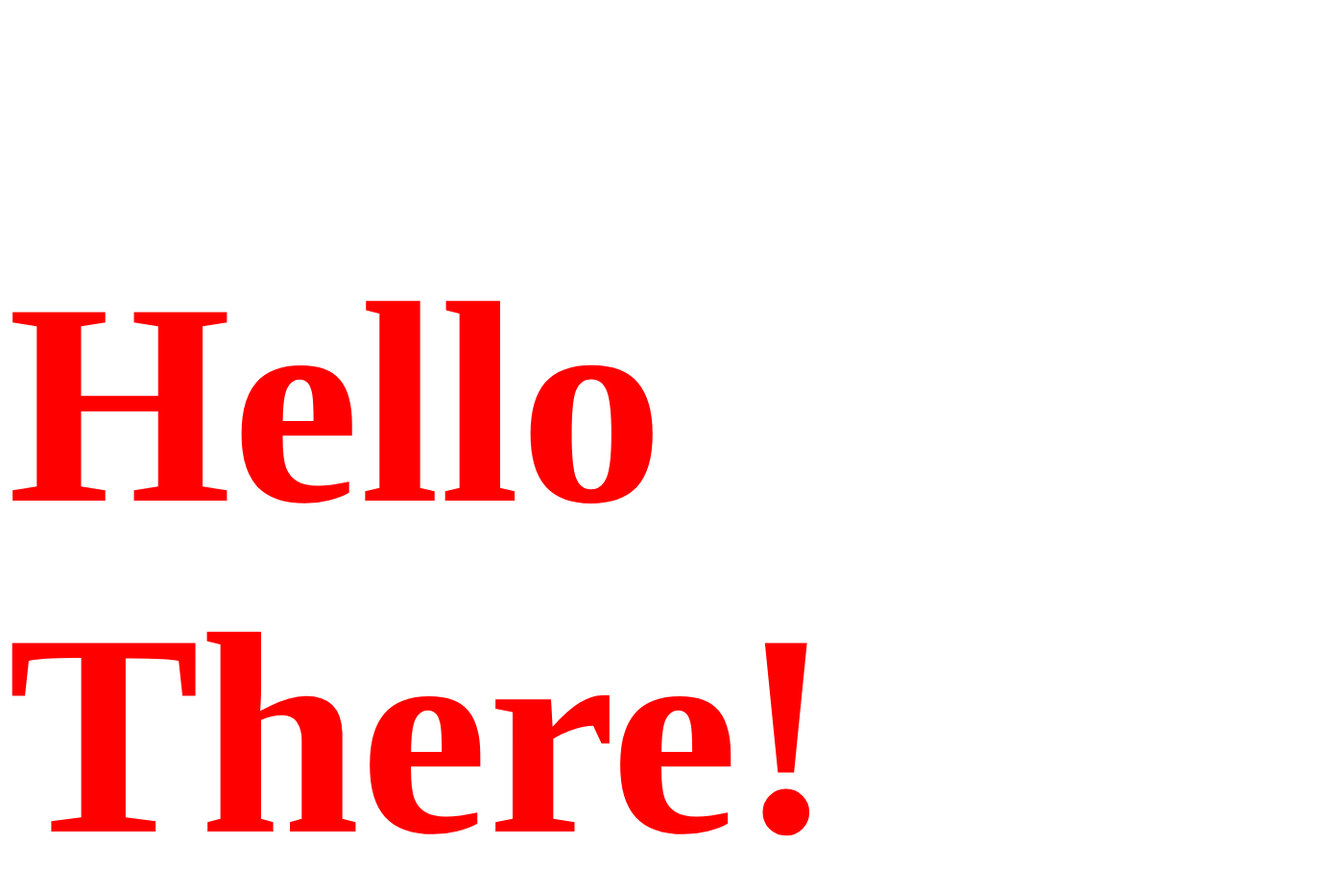
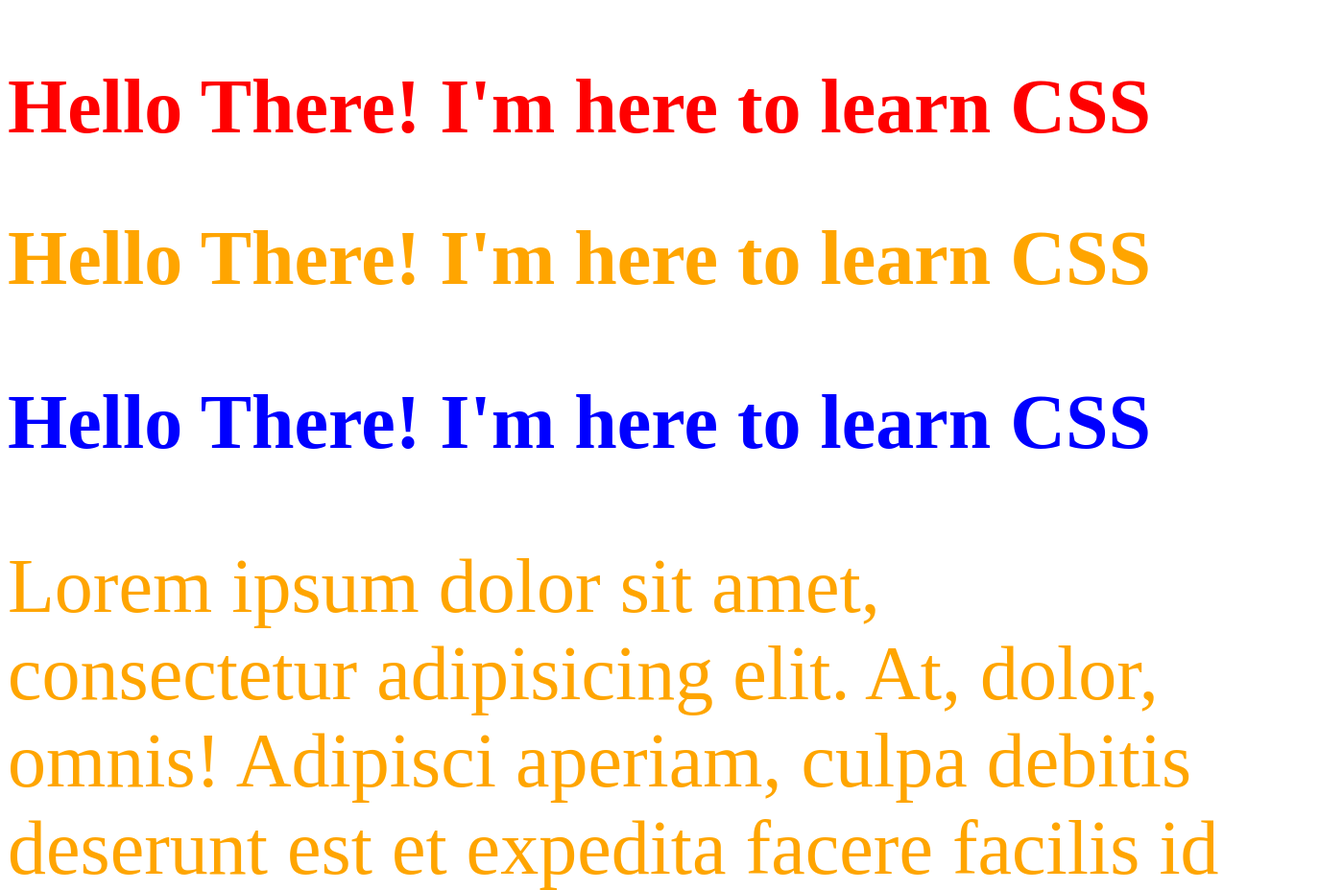
Before and after one commit to Dazzler123/CSS-Lectures, a plain HTML site: page index.html in a window 1280 px wide. Shown: the top 928 px of the page at 96% size, 1374 px wide, since content can reach past the window. Drawn offline with Linux system fonts and the light colour scheme.

Commit message:
Id selector & class selector

```diff
--- a/index.html
+++ b/index.html
@@ -11,25 +11,44 @@
     <style>
         /*Meta styles*/
         div {
-            width: 100px;
-            height: 100px;
+            width: 50px;
+            height: 50px;
             background-color: red;
         }
 
+        /*universal selector*/
         *{
             color: orange;
-            font-size: 300px;
+            font-size: 80px;
         }
 
+        /*type selector*/
         h2{
-            font-size: 200px;
+            font-size: 80px;
             border-color: black;
         }
+
+        /*id selector*/
+        #h2Heading{
+            color: blue;
+            font-size: 80px;
+            font-family: "Agency FB";
+        }
+
+        /*Class Selector - to select a common group of elements*/
+        /*.para{*/
+        /*    color: orange;*/
+        /*    background-color: green;*/
+        /*    border: 1px dashed red;*/
+        /*}*/
+
+
 
     </style>
     <!--inline styles-->
     <h1 style="color: red">Hello There! I'm here to learn CSS</h1>
-    <h2 style="color: red">Hello There! I'm here to learn CSS</h2>
+    <h2>Hello There! I'm here to learn CSS</h2>
+    <h3 id="h2Heading">Hello There! I'm here to learn CSS</h3>
     <p>Lorem ipsum dolor sit amet, consectetur adipisicing elit. At, dolor, omnis! Adipisci aperiam, culpa debitis
         deserunt est et expedita facere facilis id itaque laborum nihil nulla porro sint tempore vero.</p>
     <ul>
```
